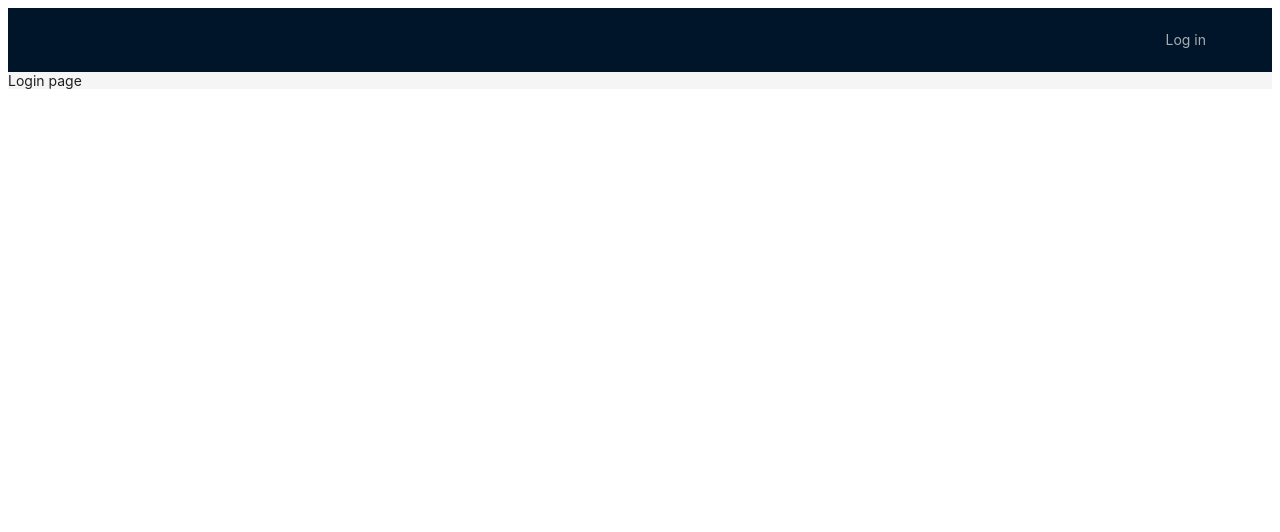
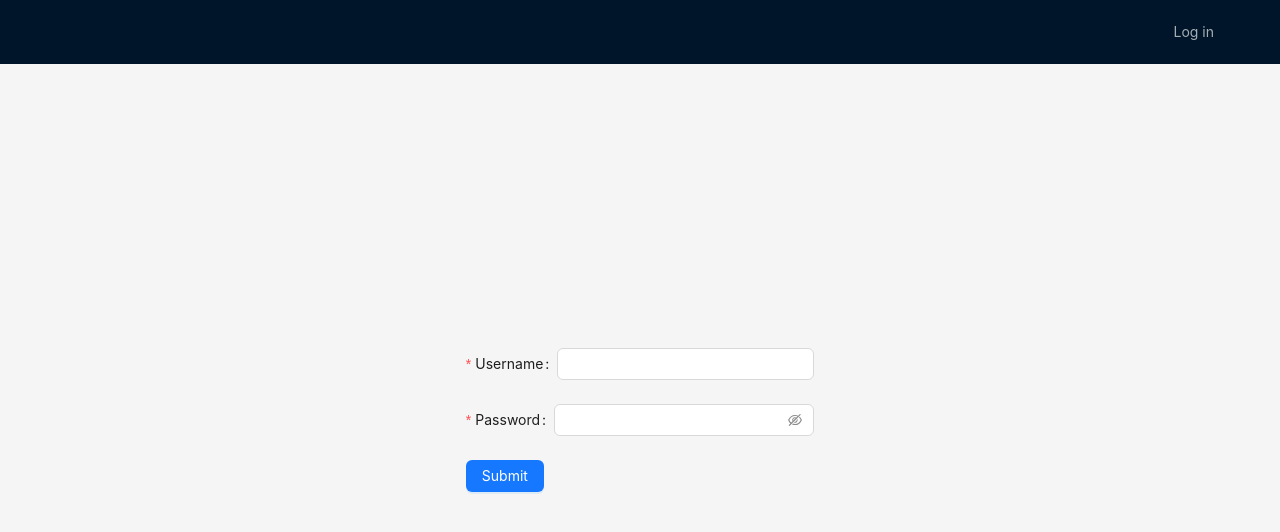
Before and after one commit to Katsiaryna-Andrabaila/calendar-cra, a React (Create React App) app: page /login in a window 1280 px wide. Shown: the top 532 px of the page. Built offline with nearby package versions, Linux system fonts and the light colour scheme.

Commit message:
feat: add login form

```diff
--- a/src/App.css
+++ b/src/App.css
@@ -1,3 +1,3 @@
-.App {
-  text-align: center;
+.h100 {
+  height: calc(100vh - 64px);
 }
--- a/src/App.tsx
+++ b/src/App.tsx
@@ -1,3 +1,4 @@
+import "antd/dist/reset.css";
 import { Layout } from "antd";
 import "./App.css";
 import { AppRouter } from "./components/AppRouter";
--- /dev/null
+++ b/src/components/LoginForm.tsx
@@ -0,0 +1,32 @@
+import { Button, Form, Input } from "antd";
+import { rules } from "../utils/rules";
+
+const LoginForm = () => {
+  return (
+    <Form>
+      <Form.Item
+        label="Username"
+        name="username"
+        rules={[rules.required("Please input your username!")]}
+      >
+        <Input />
+      </Form.Item>
+
+      <Form.Item
+        label="Password"
+        name="password"
+        rules={[rules.required("Please input your password!")]}
+      >
+        <Input.Password />
+      </Form.Item>
+
+      <Form.Item>
+        <Button type="primary" htmlType="submit">
+          Submit
+        </Button>
+      </Form.Item>
+    </Form>
+  );
+};
+
+export default LoginForm;
--- a/src/pages/Login.tsx
+++ b/src/pages/Login.tsx
@@ -1,5 +1,14 @@
+import { Layout, Row } from "antd";
+import LoginForm from "../components/LoginForm";
+
 const Login = () => {
-  return <div>Login page</div>;
+  return (
+    <Layout>
+      <Row justify="center" align="middle" className="h100">
+        <LoginForm />
+      </Row>
+    </Layout>
+  );
 };
 
 export default Login;
--- /dev/null
+++ b/src/utils/rules.ts
@@ -0,0 +1,6 @@
+export const rules = {
+  required: (message: string) => ({
+    required: true,
+    message,
+  }),
+};
```
